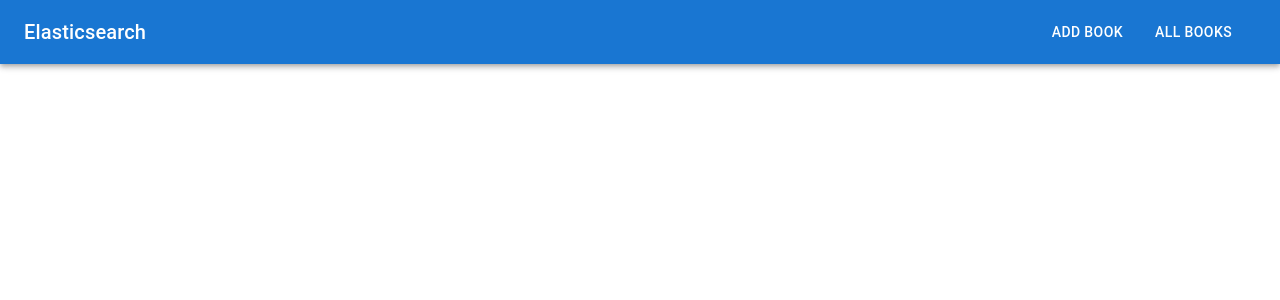
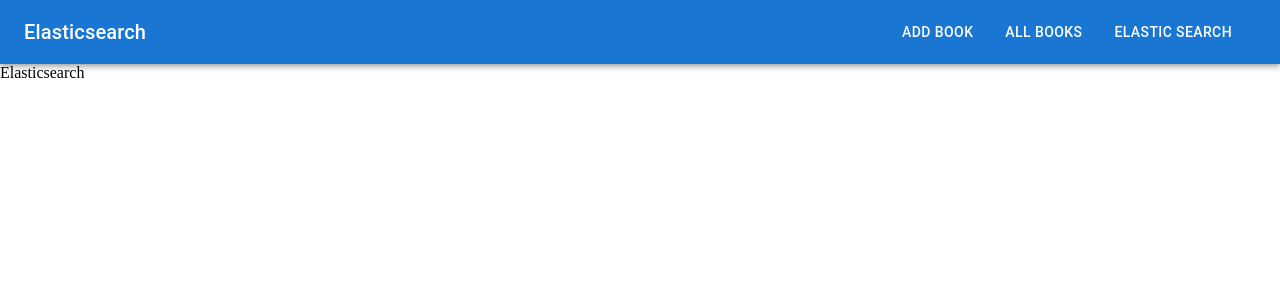
Before and after one commit to PawanPandeyJi/react-elasticsearch-UI, a React (Vite) app: page /elasticsearch in a window 1280 px wide. Shown: the top 300 px of the page. Built offline with nearby package versions, Linux system fonts and the light colour scheme.

Commit message:
Add new elasticsearch page to navbar

```diff
--- a/src/App.tsx
+++ b/src/App.tsx
@@ -4,6 +4,7 @@
 import AllBooks from './pages/AllBooks'
 import Navbar from './components/Navbar'
 import { useState } from 'react'
+import Elasticsearch from './pages/Elasticsearch'
 
 function App() {
   const [bookCount, setBookCount] = useState(0);
@@ -19,6 +20,7 @@
         <Routes>
           <Route path='/' element={<AddBookForm/>}/>
           <Route path='/books' element={<AllBooks  updateBookCount={updateBookCount} />}/>
+          <Route path='/elasticsearch' element={<Elasticsearch/>}/>
         </Routes>
       </BrowserRouter>
     </>
--- a/src/components/Navbar.tsx
+++ b/src/components/Navbar.tsx
@@ -15,15 +15,26 @@
         <NavLink to="/">
           <Button sx={{ color: "white", marginRight: "1rem" }}>Add Book</Button>
         </NavLink>
-        <NavLink to="/books" style={{position: "relative"}}>
+        <NavLink to="/books" style={{ position: "relative" }}>
           <Badge
             badgeContent={props.bookCount}
             color="warning"
-            sx={{ color: "white", position: "absolute", right: "1.2rem", top: "0.5rem"}}
+            sx={{
+              color: "white",
+              position: "absolute",
+              right: "1.2rem",
+              top: "0.5rem",
+            }}
             max={999}
-          >
-          </Badge>
-            <Button sx={{ color: "white", marginRight: "1rem" }}>All Books</Button>
+          ></Badge>
+          <Button sx={{ color: "white", marginRight: "1rem" }}>
+            All Books
+          </Button>
+        </NavLink>
+        <NavLink to="/elasticsearch">
+          <Button sx={{ color: "white", marginRight: "1rem" }}>
+            Elastic Search
+          </Button>
         </NavLink>
       </Toolbar>
     </AppBar>
--- /dev/null
+++ b/src/pages/Elasticsearch.tsx
@@ -0,0 +1,5 @@
+const Elasticsearch = () => {
+  return <div>Elasticsearch</div>;
+};
+
+export default Elasticsearch;
```
